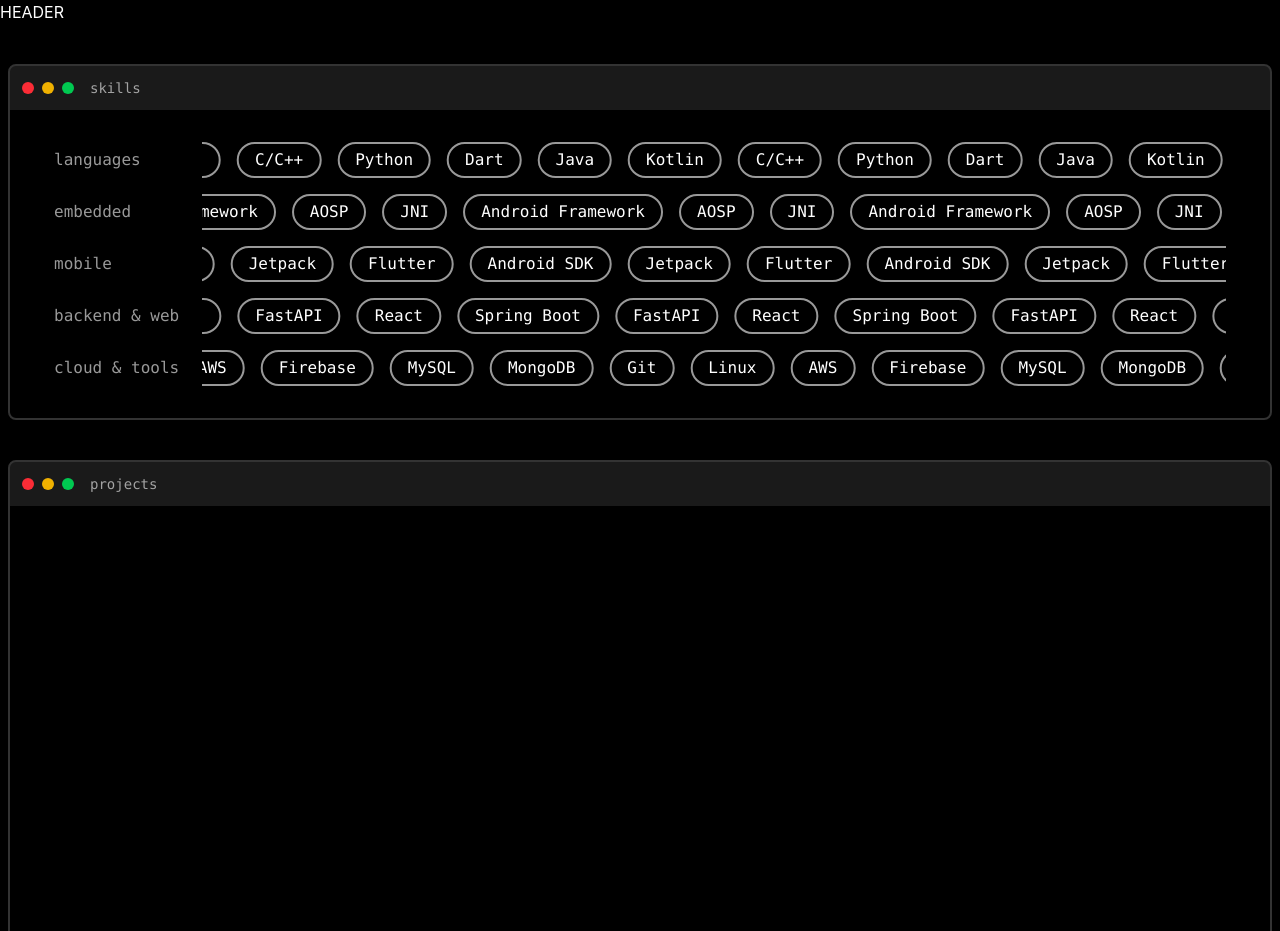
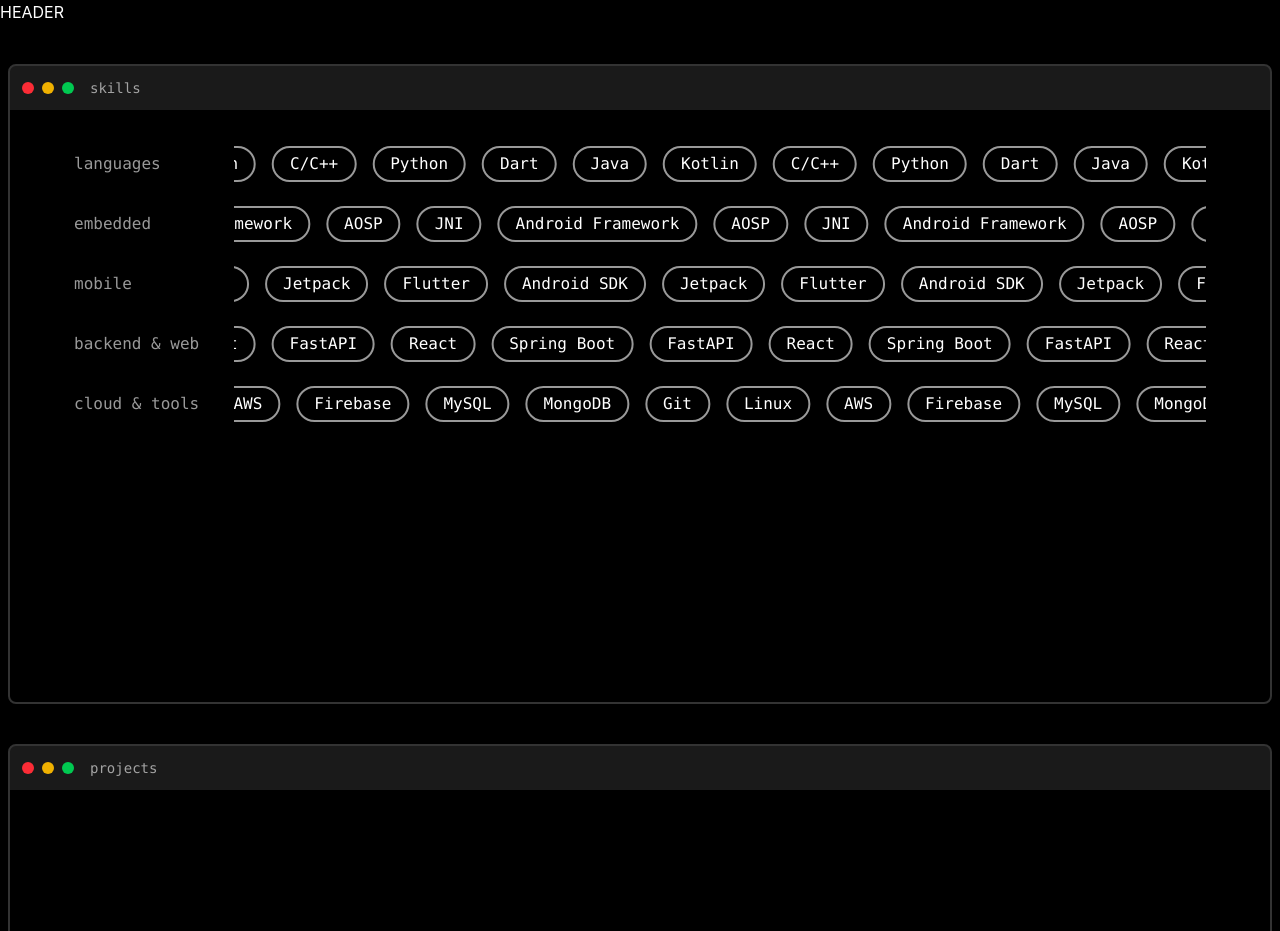
Before and after one commit to hayoung-selina-lee/Portfolio, a React app: page / in a window 1280 px wide. Shown: the part 4040-4971 px from the top of the page. Built offline with nearby package versions, Linux system fonts and the light colour scheme; the HTML template or start-up script is replaced by a standard one.

Commit message:
change ui

```diff
--- a/src/components/SkillsMarquee.jsx
+++ b/src/components/SkillsMarquee.jsx
@@ -12,15 +12,15 @@ function SkillsMarquee() {
   });
 
   return (
-    <div className="px-5">
+    <div className="px-10">
       {skills.map((group, categoryIndex) => (
         <div
           onMouseEnter={() => gsap.to(tweensRef.current[categoryIndex], { timeScale: 0 })}
           onMouseLeave={() => gsap.to(tweensRef.current[categoryIndex], { timeScale: 1 })}
-          className="flex items-center py-2"
+          className="flex items-center py-3"
           key={group.category}
         >
-          <span className="w-37 shrink-0 text-white/60">{group.category}</span>
+          <span className="w-40 shrink-0 text-white/60">{group.category}</span>
           <div className="flex-1 overflow-hidden">
             <div className="skills flex w-max">
               {Array.from({ length: 5 }, (_, index) => index).map((copy) => (
--- a/src/components/TerminalWindow.jsx
+++ b/src/components/TerminalWindow.jsx
@@ -1,6 +1,6 @@
 function TerminalWindow(props) {
   return (
-    <div className="mx-2 rounded-lg border-2 border-white/20 overflow-hidden">
+    <div className="h-[80vh] mx-2 rounded-lg border-2 border-white/20 overflow-hidden">
       <div className="flex gap-2 p-3 bg-white/10 items-center">
         <div className="h-3 w-3 rounded-full bg-red-500" />
         <div className="h-3 w-3 rounded-full bg-yellow-500" />
```
